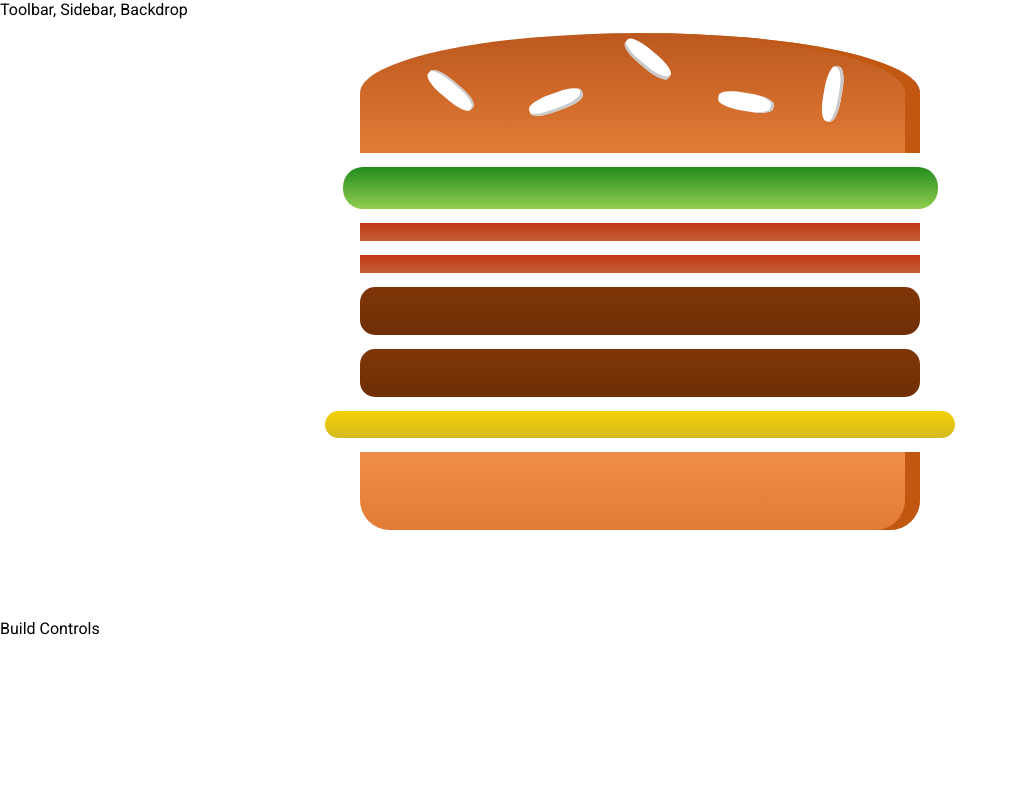
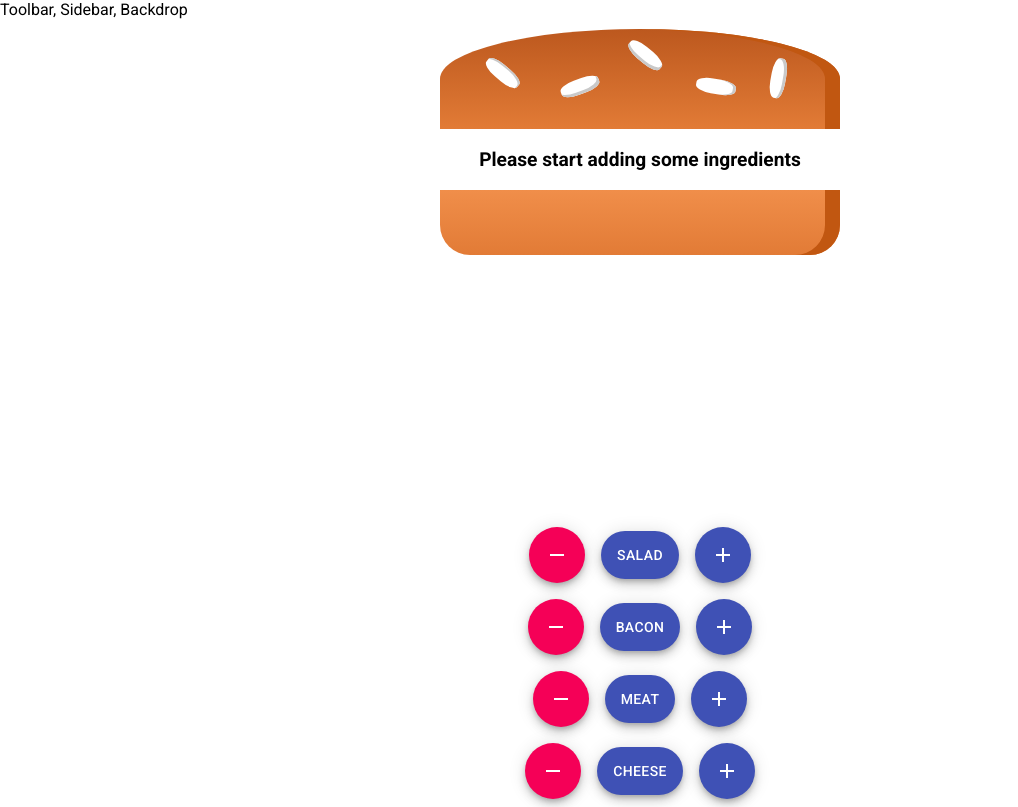
Before and after one commit to nitinda/react-complete-tutorial-training, a React (Create React App) app: page / in a window 1280 px wide. Shown: the whole page, without its empty margins (0-1018 px from the left). Built offline with nearby package versions, Linux system fonts and the light colour scheme.

Commit message:
Modified code

```diff
--- a/package.json
+++ b/package.json
@@ -3,6 +3,8 @@
   "version": "0.1.0",
   "private": true,
   "dependencies": {
+    "@material-ui/core": "^4.11.3",
+    "@material-ui/icons": "^4.11.2",
     "@testing-library/jest-dom": "^5.11.4",
     "@testing-library/react": "^11.1.0",
     "@testing-library/user-event": "^12.1.10",
--- a/public/index.html
+++ b/public/index.html
@@ -24,7 +24,11 @@
       work correctly both with client-side routing and a non-root public URL.
       Learn how to configure a non-root public URL by running `npm run build`.
     -->
+    <!-- Fonts to support Material Design -->
     <link rel="stylesheet" href="https://fonts.googleapis.com/css?family=Roboto:300,400,500,700&display=swap" />
+    <!-- Icons to support Material Design -->
+    <link rel="stylesheet" href="https://fonts.googleapis.com/icon?family=Material+Icons">
+
     <link href="https://fonts.googleapis.com/css2?family=Ubuntu:wght@300&display=swap" rel="stylesheet">
     <title>Burger App</title>
   </head>
--- /dev/null
+++ b/src/components/Burger/BuildControls/BuildControl/BuildControl.jsx
@@ -0,0 +1,37 @@
+import React from "react";
+
+import { makeStyles } from "@material-ui/core/styles";
+import Fab from "@material-ui/core/Fab";
+import AddIcon from "@material-ui/icons/Add";
+import RemoveIcon from "@material-ui/icons/Remove";
+
+const useStyles = makeStyles((theme) => ({
+  root: {
+    "& > *": {
+      margin: theme.spacing(1),
+    },
+  },
+  extendedIcon: {
+    marginRight: theme.spacing(1),
+  },
+}));
+
+const BuildControl = (props) => {
+  const classes = useStyles();
+
+  return (
+    <div className={classes.root}>
+      <Fab color="secondary" aria-label="remove">
+        <RemoveIcon />
+      </Fab>
+      <Fab variant="extended" color="primary">
+          {props.label}
+      </Fab>
+      <Fab color="primary" aria-label="add">
+        <AddIcon />
+      </Fab>
+    </div>
+  );
+};
+
+export default BuildControl;
--- /dev/null
+++ b/src/components/Burger/BuildControls/BuildControls.css
@@ -0,0 +1,9 @@
+.BuildControls {
+    width: 100%;
+    display: flex;
+    flex-flow: column;
+    align-items: center;
+    box-shadow: 0 2px 1px #ccc;
+    margin: auto;
+    padding: 10px 0;
+}
--- /dev/null
+++ b/src/components/Burger/BuildControls/BuildControls.jsx
@@ -0,0 +1,32 @@
+import React from "react";
+
+import BuildControl from "./BuildControl/BuildControl";
+// import "./BuildControls.css";
+
+import Typography from "@material-ui/core/Typography";
+// import Container from "@material-ui/core/Container";
+
+const controls = [
+  { label: "Salad", type: "salad" },
+  { label: "Bacon", type: "bacon" },
+  { label: "Meat", type: "meat" },
+  { label: "Cheese", type: "cheese" },
+];
+
+const buildControls = (props) => {
+  return (
+      <Typography
+        component="div"
+        style={{ height: "auto" }}
+        align="center"
+      >
+        <div className="BuildControls">
+          {controls.map((ctrl) => {
+            return <BuildControl key={ctrl.label} label={ctrl.label} />;
+          })}
+        </div>
+      </Typography>
+  );
+};
+
+export default buildControls;
--- a/src/components/Burger/Burger.css
+++ b/src/components/Burger/Burger.css
@@ -24,7 +24,7 @@
 
 @media (min-width: 1000px) and (min-height: 700px) {
     .Burger {
-        width: 700px;
-        height: 600px;
+        width: 500px;
+        height: 500px;
     }
 }
--- a/src/components/Burger/Burger.jsx
+++ b/src/components/Burger/Burger.jsx
@@ -4,12 +4,19 @@ import './Burger.css'
 import BurgerIngredient from './BurgerIngredients/BurgerIngredients'
 
 const burger = (props) => {
-    const transfommedIngredients = Object.keys(props.ingredients).map(igKey => {
+    let transfommedIngredients = Object.keys(props.ingredients).map(igKey => {
         return [...Array(props.ingredients[igKey])].map((_, i) => {
             return <BurgerIngredient key={igKey + i} type={igKey} />
         })
-    });
-    console.log({transfommedIngredients})
+    }).reduce((arr,el)=> {
+        return arr.concat(el)
+    }, []);
+
+
+
+    if (transfommedIngredients.length===0) {
+        transfommedIngredients = <p>Please start adding some ingredients</p>
+    }
 
     return (
         <div className="Burger">
--- a/src/containers/BurgerBuilder/BurgerBuilder.jsx
+++ b/src/containers/BurgerBuilder/BurgerBuilder.jsx
@@ -2,14 +2,15 @@ import React, { Component } from "react";
 
 import Aux from "../../hoc/Aux";
 import Burger from "../../components/Burger/Burger";
+import BuildControls from '../../components/Burger/BuildControls/BuildControls'
 
 class BurgerBuilder extends Component {
   state = {
     ingredients: {
-      salad: 1,
-      bacon: 2,
-      meat: 2,
-      cheese: 1,
+      salad: 0,
+      bacon: 0,
+      meat: 0,
+      cheese: 0
     },
   };
 
@@ -17,7 +18,7 @@ class BurgerBuilder extends Component {
     return (
       <Aux>
         <Burger ingredients={this.state.ingredients} />
-        <div>Build Controls</div>
+        <BuildControls />
       </Aux>
     );
   }
```
Also changed, not shown: 2 other files (tests, documents, lock files or other folders).
